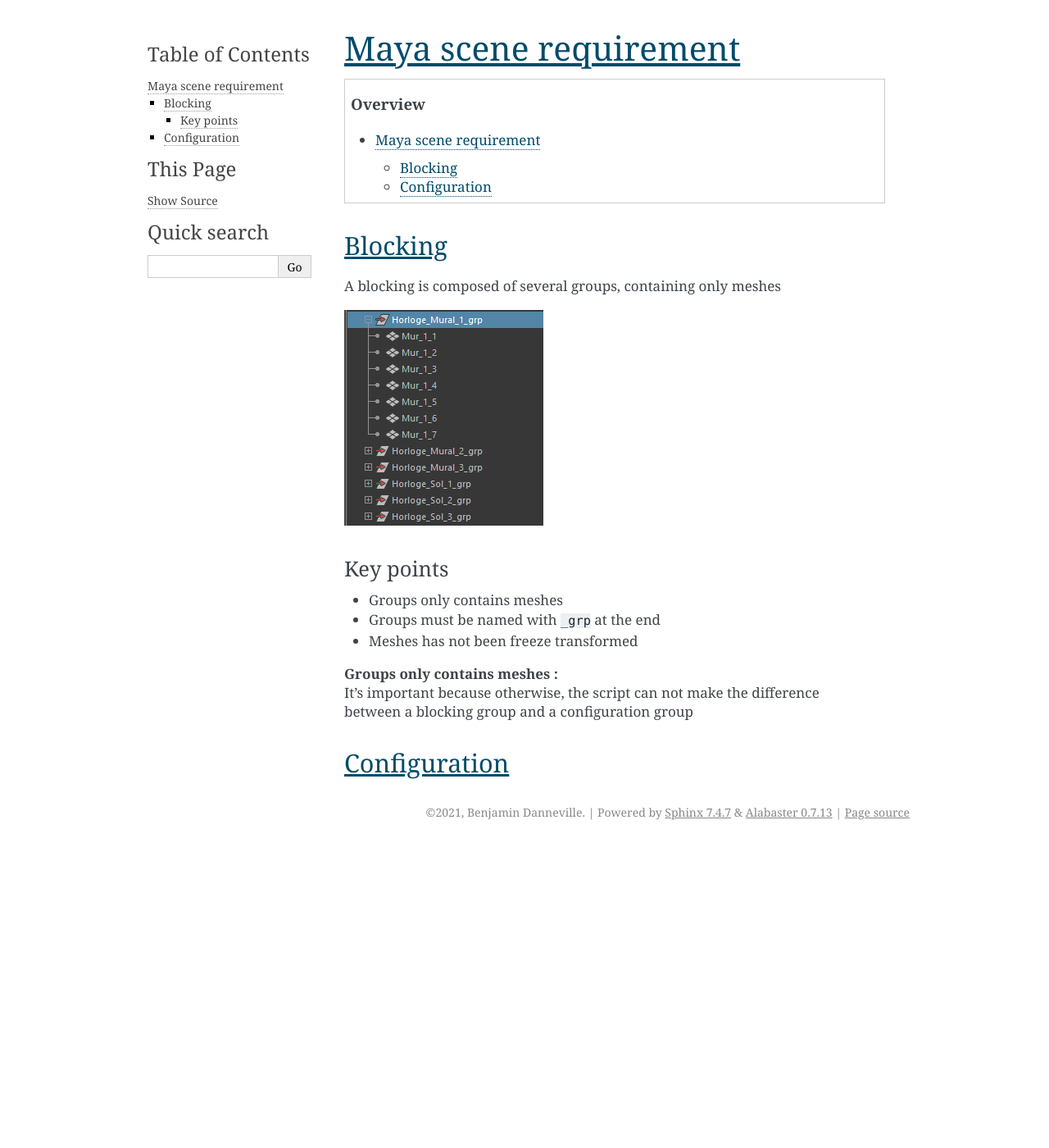
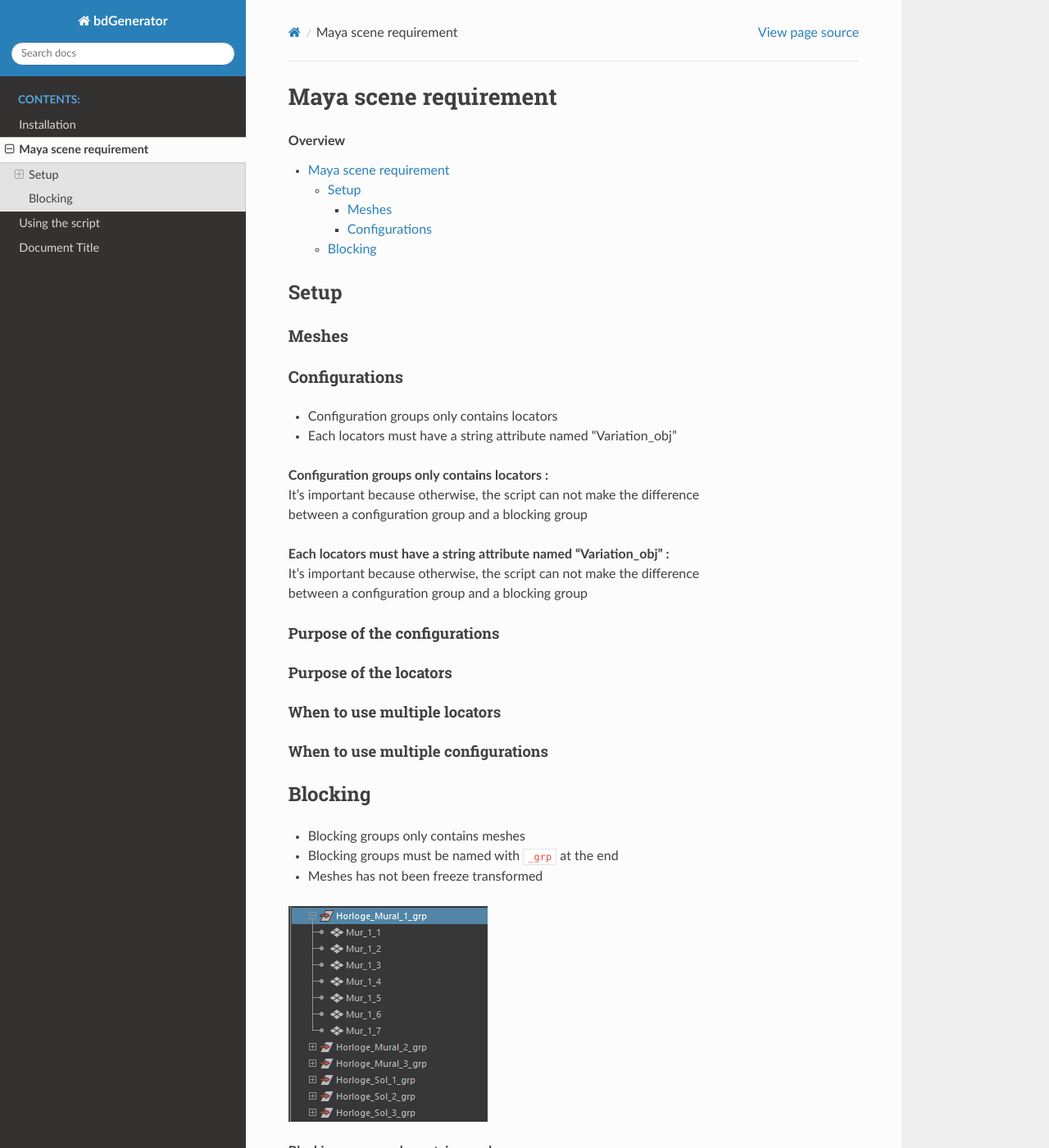
Before and after one commit to benjamin-danneville/bdGenerator, a Sphinx documentation site: the page built from docs/pages/scene_requirement.rst, in a window 1280 px wide and 1400 px high. Shown: the whole window at 82% size. Built offline with Sphinx 7.4.7 and the Read the Docs theme 2.0.0, drawn with Linux system fonts in a browser that asks for light colours; some of the changed text lies outside the part shown.

Commit message:
Modified documentation and removed bdGenerator.pyc

```diff
--- a/docs/conf.py
+++ b/docs/conf.py
@@ -47,7 +47,7 @@ exclude_patterns = ['_build', 'Thumbs.db', '.DS_Store']
 # The theme to use for HTML and HTML Help pages.  See the documentation for
 # a list of builtin themes.
 #
-#html_theme = 'sphinx_rtd_theme'
+html_theme = 'sphinx_rtd_theme'
 
 # Add any paths that contain custom static files (such as style sheets) here,
 # relative to this directory. They are copied after the builtin static files,
--- a/docs/pages/scene_requirement.rst
+++ b/docs/pages/scene_requirement.rst
@@ -3,28 +3,60 @@ Maya scene requirement
 ======================
 
 .. contents:: Overview
-   :depth: 2
+   :depth: 3
 
---------
+
+Setup
+=====
+
+------
+Meshes
+------
+
+--------------
+Configurations
+--------------
+
+- Configuration groups only contains locators
+- Each locators must have a string attribute named "Variation_obj"
+
+| **Configuration groups only contains locators :**
+| It's important because otherwise, the script can not make the difference
+| between a configuration group and a blocking group
+|
+| **Each locators must have a string attribute named "Variation_obj" :**
+| It's important because otherwise, the script can not make the difference
+| between a configuration group and a blocking group
+
+Purpose of the configurations
+-----------------------------
+
+Purpose of the locators
+-----------------------
+
+When to use multiple locators
+-----------------------------
+
+When to use multiple configurations
+-----------------------------------
+
+
+
 Blocking
---------
+========
 
-A blocking is composed of several groups, containing only meshes
+- Blocking groups only contains meshes
+- Blocking groups must be named with ``_grp`` at the end
+- Meshes has not been freeze transformed
 
 .. image:: images/scene_requirement/Blocking_Outline.png
 
-
-Key points
-----------
-
-- Groups only contains meshes
-- Groups must be named with ``_grp`` at the end
-- Meshes has not been freeze transformed
-
-| **Groups only contains meshes :**
+| **Blocking groups only contains meshes :**
 | It's important because otherwise, the script can not make the difference
 | between a blocking group and a configuration group
-
--------------
-Configuration
--------------
+|
+| **Meshes has not been freeze transformed :**
+| The group of meshes that will be created by the script will be placed
+| at the position and orientation of the blocking meshes' pivot.
+| So if you want the generation to be in the right orientation,
+| please don't freeze transform your blocking
```
Also changed, not shown: docs/index.rst (+8 -4 lines), docs/pages/installation.rst (+6 -9 lines), docs/pages/using_the_script.rst (+3 -6 lines), 1 other file.
